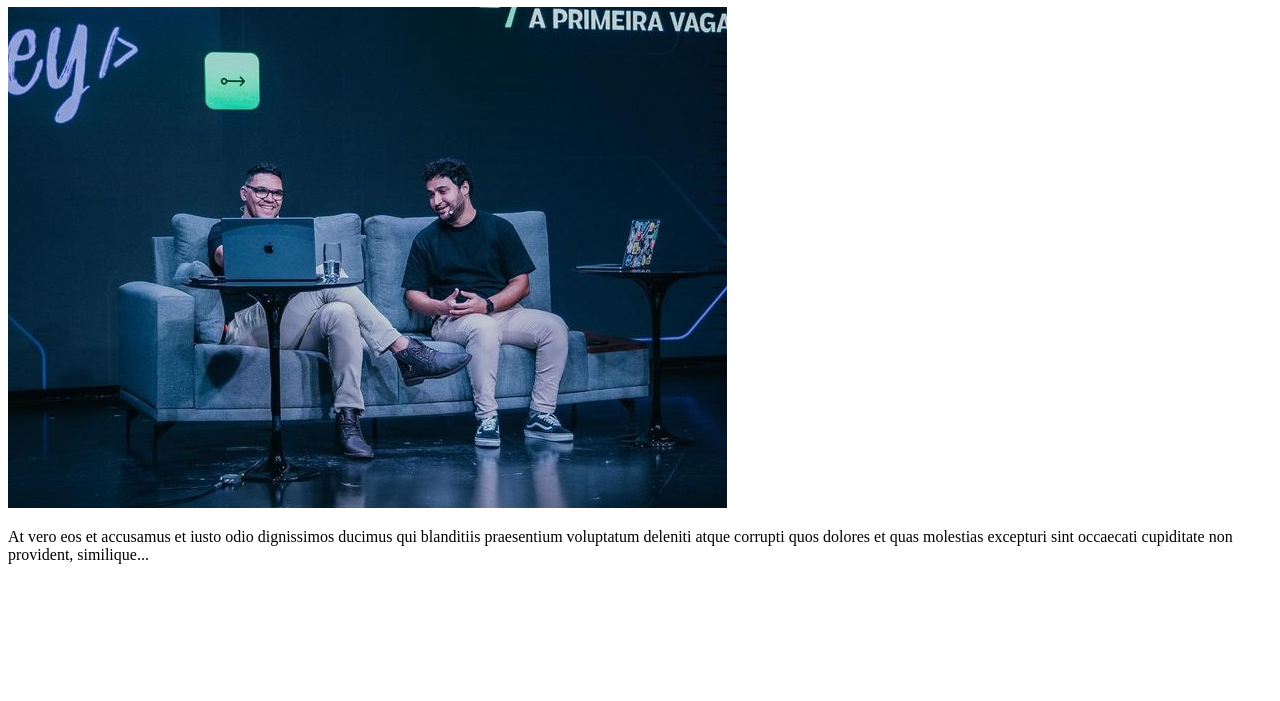
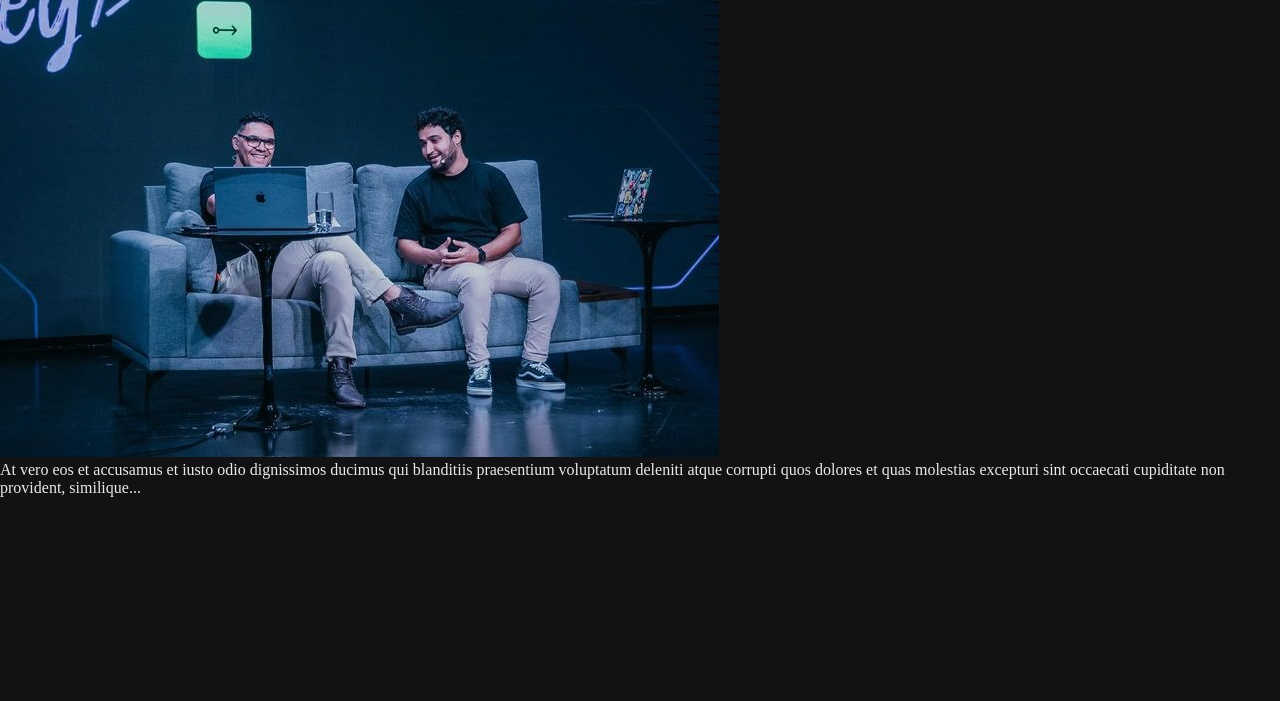
Before and after one commit to amandalventura/nlw_spacetime, a plain HTML site: page index.html in a window 1280 px wide. Shown: the part 99-800 px from the top of the page. Drawn offline with Linux system fonts and the light colour scheme.

Commit message:
CSS Included

```diff
--- a/index.html
+++ b/index.html
@@ -5,6 +5,7 @@
   <meta name="viewport" content="width=device-width, initial-scale=1.0">
 
   <link rel="icon" type="image/png" href="./assets/favicon.png" />
+  <link rel="stylesheet" href="./styles.css">
   <title>NLW Spacetime</title>
 </head>
 <body>
--- a/styles.css
+++ b/styles.css
@@ -3,3 +3,8 @@
     padding: 0;
     box-sizing: border-box;
 }
+
+body {
+  background-color: #121215;
+  color: #EAEAEA;
+}
```
